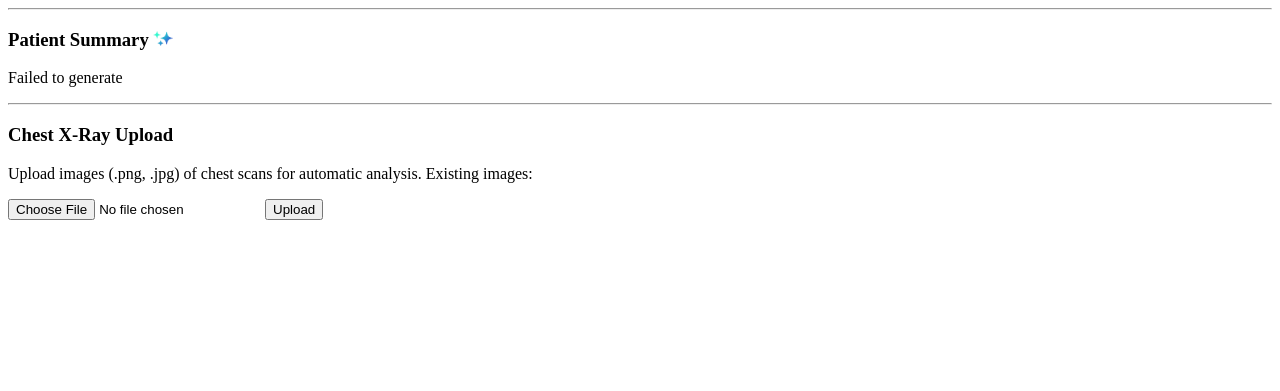
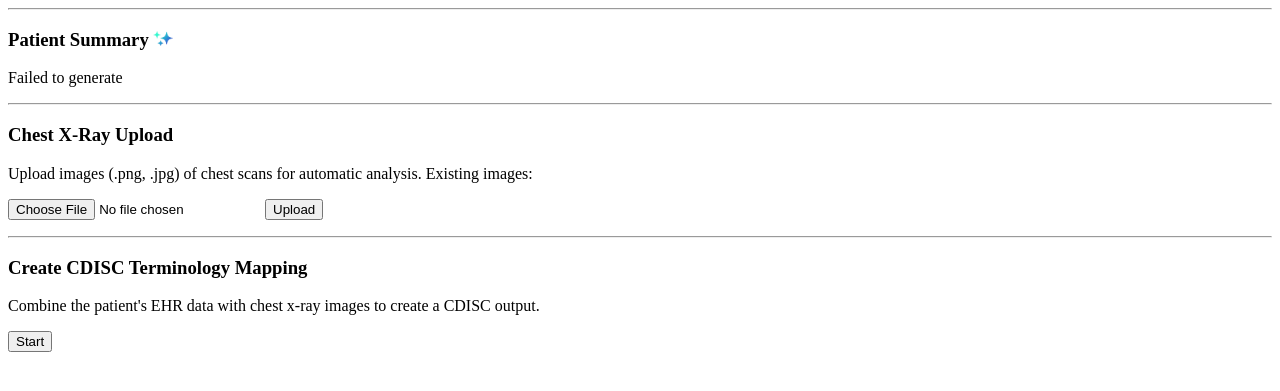
Before and after one commit to Toyakki/ImagEHR, a Flask app: template templates/patient.html in a window 1280 px wide. Shown: the top 391 px of the page. Run offline with Flask 3, Linux system fonts and the light colour scheme; the template is opened without the code that fills it, so the values that code supplies are empty; parts of the project's set-up code (start-up, migrations or seed data) failed here and were passed over.

Commit message:
Add button to export cdisk terminology mapping

```diff
--- a/templates/patient.html
+++ b/templates/patient.html
@@ -39,6 +39,12 @@
 			<input type="submit" value="Upload" >
 		</form>
 	</div>
+	<hr>
+	<div>
+		<h3>Create CDISC Terminology Mapping</h3>
+		<p>Combine the patient's EHR data with chest x-ray images to create a CDISC output.</p>
+		<button type="button" onclick="window.location.href = '/cdisc/{{ patient_id }}';">Start</button>
+	</div>
 
 	<!-- Take advantage of Flask's stream_template -->
 	<script>
```
